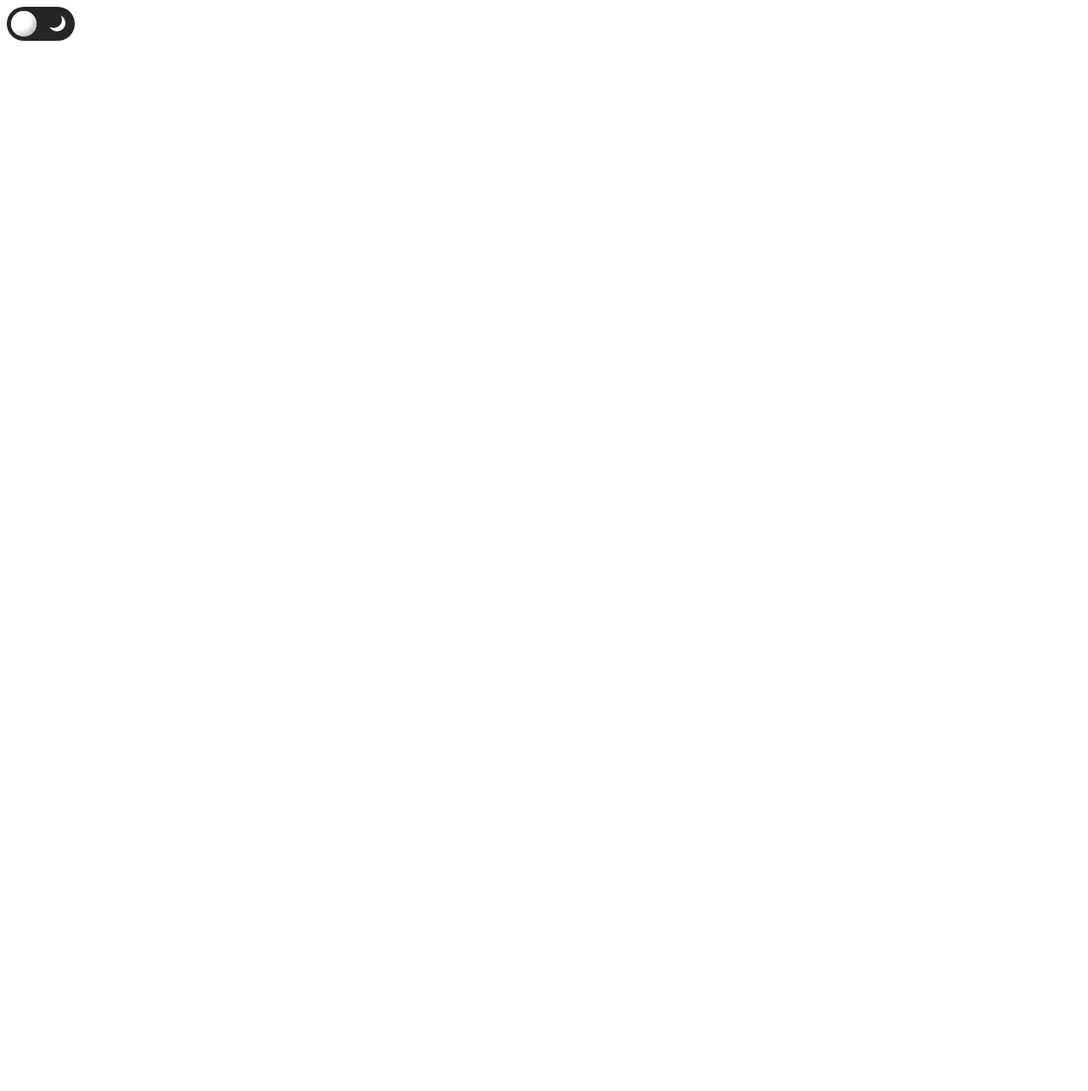
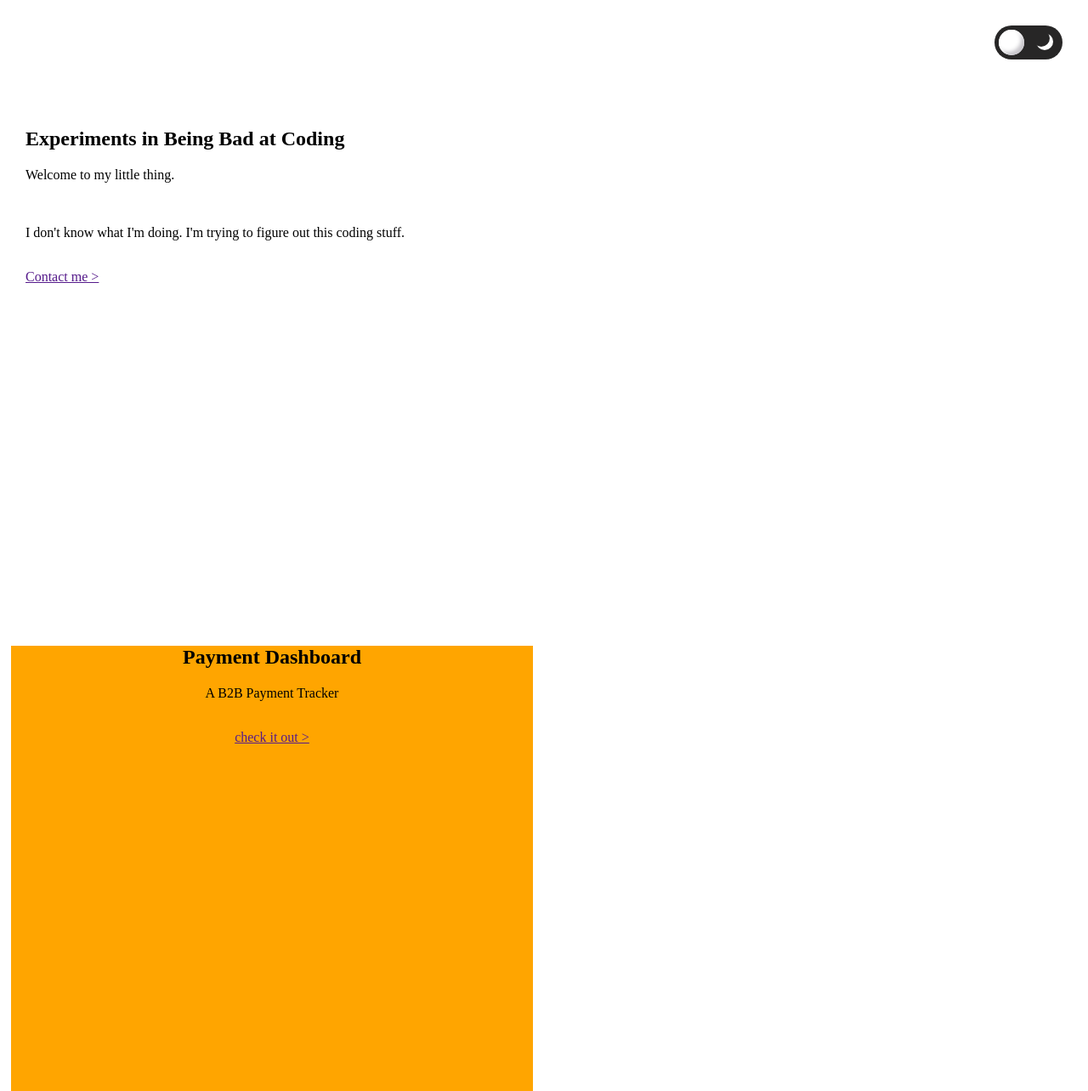
Before and after one commit to cleophas20/darkmode, a plain HTML site: page index.html in a window 1280 px wide. Shown: the top 1284 px of the page at 85% size. Before the commit the page ends 800 px from the top, so only its background shows below. Drawn offline with Linux system fonts and the light colour scheme.

Commit message:
added landing page tiles

```diff
--- a/index.html
+++ b/index.html
@@ -12,6 +12,43 @@
       </div>
     </header>
 
+    <section class="main">
+      <div class="main-text">
+        <h1>Experiments in Being Bad at Coding</h1>
+        <p>Welcome to my little thing.</p>
+        <br/>
+        <p>I don't know what I'm doing. I'm trying to figure out this coding stuff.</p>
+        <br/>
+        <a href="">Contact me ></a>
+      </div>
+    </section>
+    <section class="sub-section">
+        <div class="square">
+          <h2>Payment Dashboard</h2>
+          <p>A B2B Payment Tracker</p>
+          <br/>
+          <a href="">check it out ></a>
+        </div>
+        <div class="square">
+          <h2>Payment Dashboard</h2>
+          <p>A B2B Payment Tracker</p>
+          <br/>
+          <a href="">check it out ></a>
+        </div>
+        <div class="square">
+          <h2>Payment Dashboard</h2>
+          <p>A B2B Payment Tracker</p>
+          <br/>
+          <a href="">check it out ></a>
+        </div>
+        <div class="square">
+          <h2>Payment Dashboard</h2>
+          <p>A B2B Payment Tracker</p>
+          <br/>
+          <a href="">check it out ></a>
+        </div>
+    </section>
+
     <script src="script.js"></script>
   </body>
 </html>
--- a/styles.css
+++ b/styles.css
@@ -1,5 +1,14 @@
 body {
   transition: 0.3s;
+  margin: 0;
+  padding: 0;
+  background-color: rgb(255, 255, 255);
+}
+
+header {
+  display: flex;
+  justify-content: flex-end;
+  padding: 30px;
 }
 
 .switch {
@@ -42,3 +51,36 @@ body {
 .dark .flicker {
   transform: translateX(40px);
 }
+
+.dark > * {
+  color: rgb(255, 255, 255);
+}
+
+.main {
+  height: 80vh;
+}
+
+.main-text {
+  width: 50%;
+  padding: 30px;
+}
+
+.square {
+  width: 98%;
+  margin: 1%;
+  height: 350px;
+  background-color: rgb(255, 165, 0);
+  text-align: center;
+}
+
+.dark .square {
+  background-color: rgb(71, 71 ,71);
+}
+
+@media only screen and (min-width: 970px) {
+  .square {
+    width: 48%;
+    margin: 1%;
+    height: 600px;
+  }
+}
```
